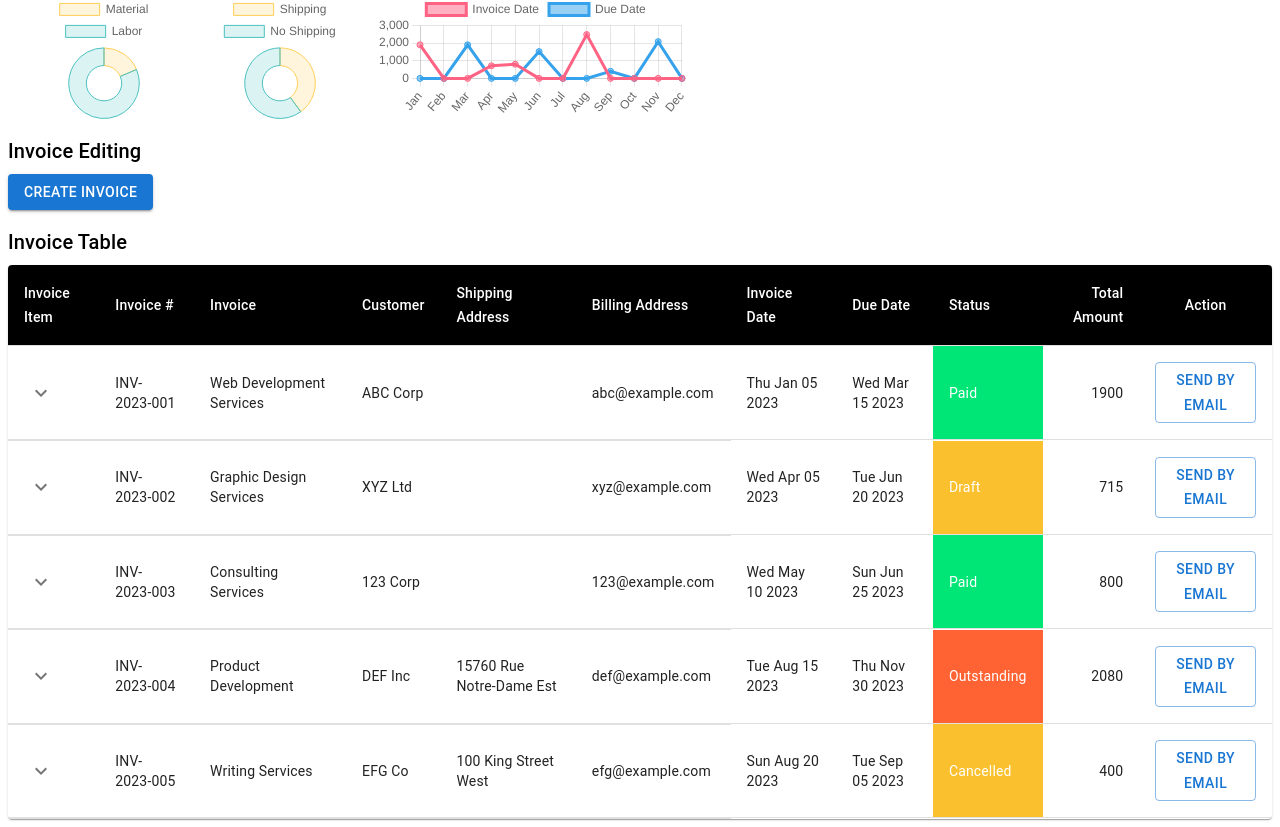
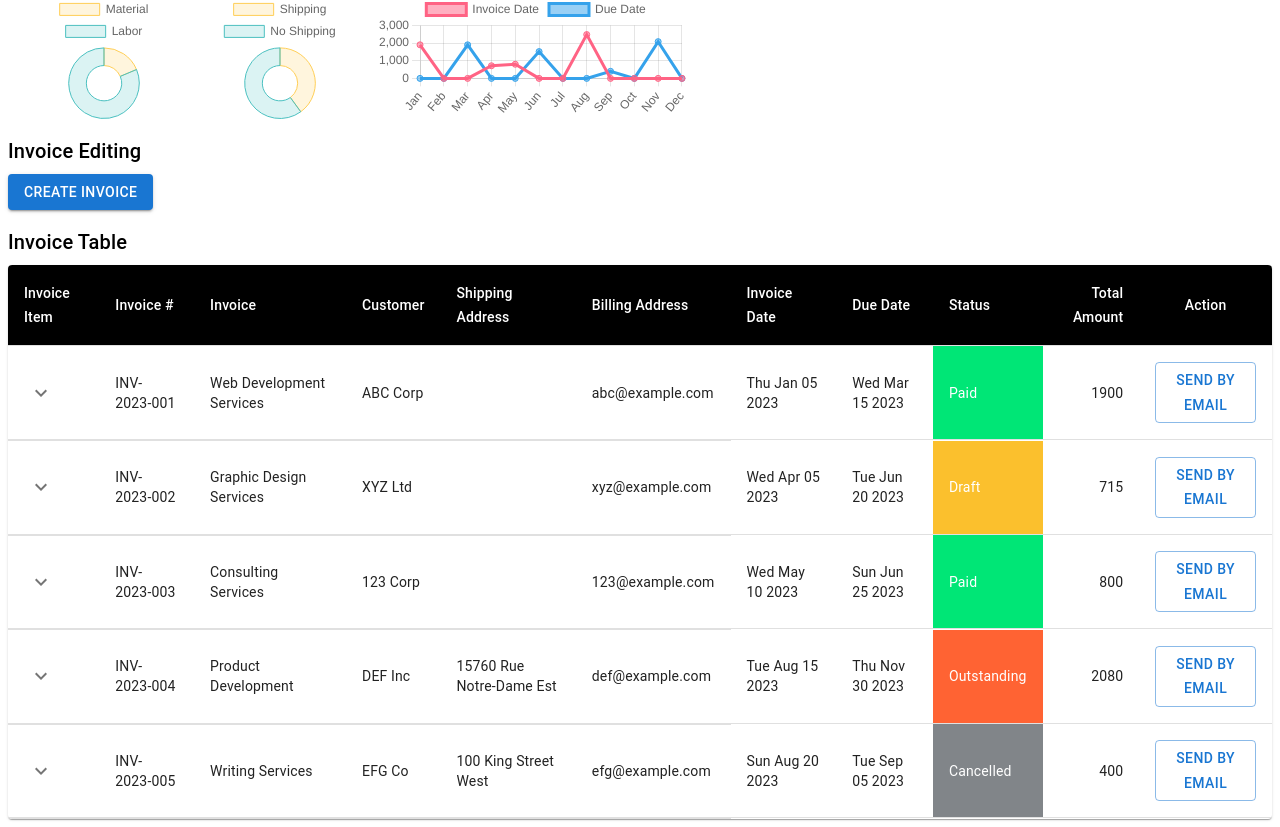
Before and after one commit to maxchu0523/invoicing-app, a React (Vite) app: page /invoice in a window 1280 px wide. Shown: the part 243-1070 px from the top of the page. Built offline with nearby package versions, Linux system fonts and the light colour scheme; data requests are answered from the project's data file.

Commit message:
Readme wording fix & status color fix

```diff
--- a/src/components/Invoice/InvoiceDataVisualization.tsx
+++ b/src/components/Invoice/InvoiceDataVisualization.tsx
@@ -116,9 +116,7 @@ export function InvoiceAmountMonthLineChart(
   props: InvoiceAmountMonthLineChartProps
 ) {
   const amountByMonth = getInvoicesAmountByMonthDistribution(props.invoices);
-  const invoiceDateAmountByMonth = amountByMonth.map(
-    (item) => item.invoiceDateAmount
-  );
+  const invoiceDateAmountByMonth = amountByMonth.map((item) => item.invoiceDateAmount);
   const dueDateAmountByMonth = amountByMonth.map((item) => item.dueDateAmount);
 
   const data = {
--- a/src/components/Invoice/InvoiceTable.tsx
+++ b/src/components/Invoice/InvoiceTable.tsx
@@ -36,7 +36,7 @@ function Row(props: { invoice: Invoice }) {
       case InvoiceStatus.OUTSTANDING:
         return "#ff6333";
       case InvoiceStatus.CANCELLED:
-        return "#fbc02d";
+        return "#818589";
       default:
         return "#ff3d00";
     }
```
Also changed, not shown: 1 other file (tests, documents, lock files or other folders).
